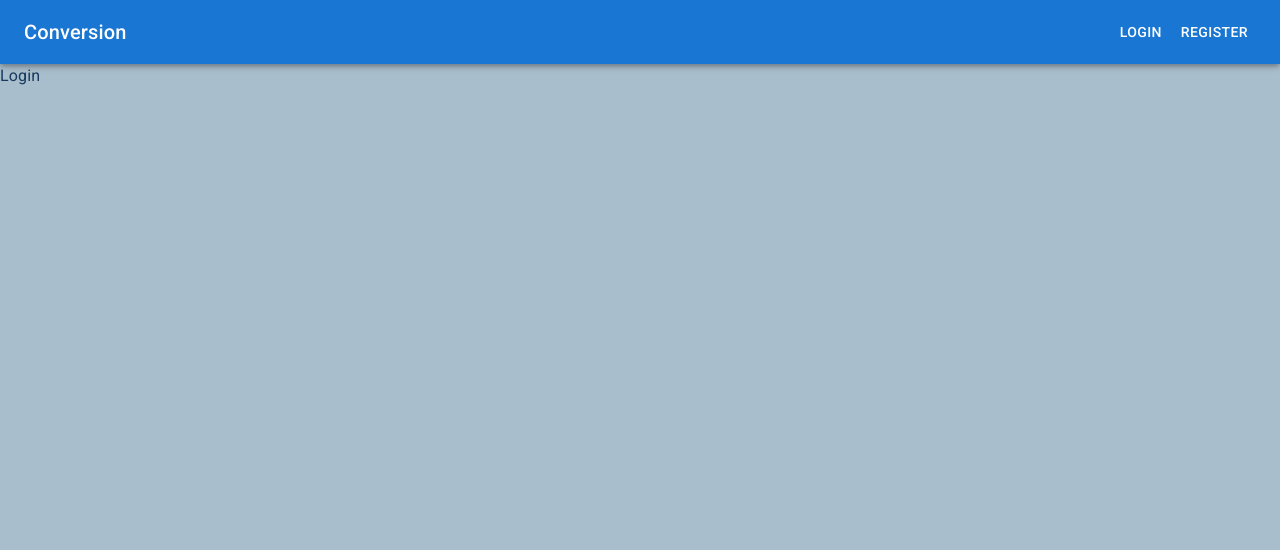
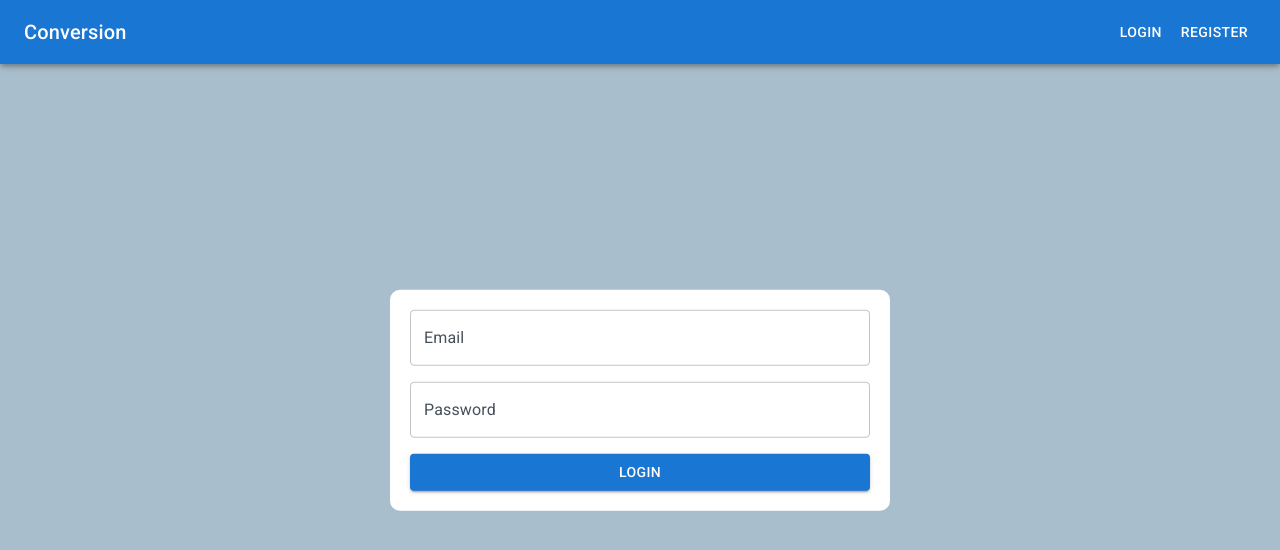
Before and after one commit to Thibaut-Arnoux/react-conversion, a React (Vite) app: page /login in a window 1280 px wide. Shown: the top 550 px of the page. Built offline with nearby package versions, Linux system fonts and the light colour scheme.

Commit message:
feat: Use login form inside login page

```diff
--- a/src/pages/Auth/Login/index.tsx
+++ b/src/pages/Auth/Login/index.tsx
@@ -1,3 +1,18 @@
+import { LoginForm } from '@/components/form/LoginForm';
+import { CenteredBox } from '@/components/layout/CenteredBox';
+
 export const Login = () => {
-    return <>Login</>;
+    return (
+        <CenteredBox
+            sx={{
+                backgroundColor: 'white',
+                width: '50%',
+                maxWidth: '500px',
+                padding: '20px',
+                borderRadius: '10px'
+            }}
+        >
+            <LoginForm />
+        </CenteredBox>
+    );
 };
```
